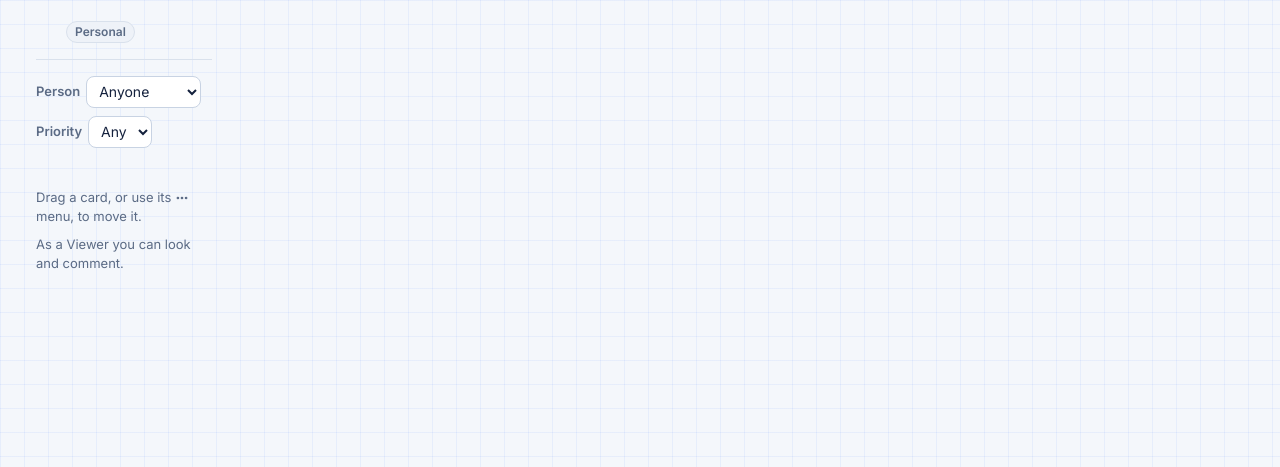
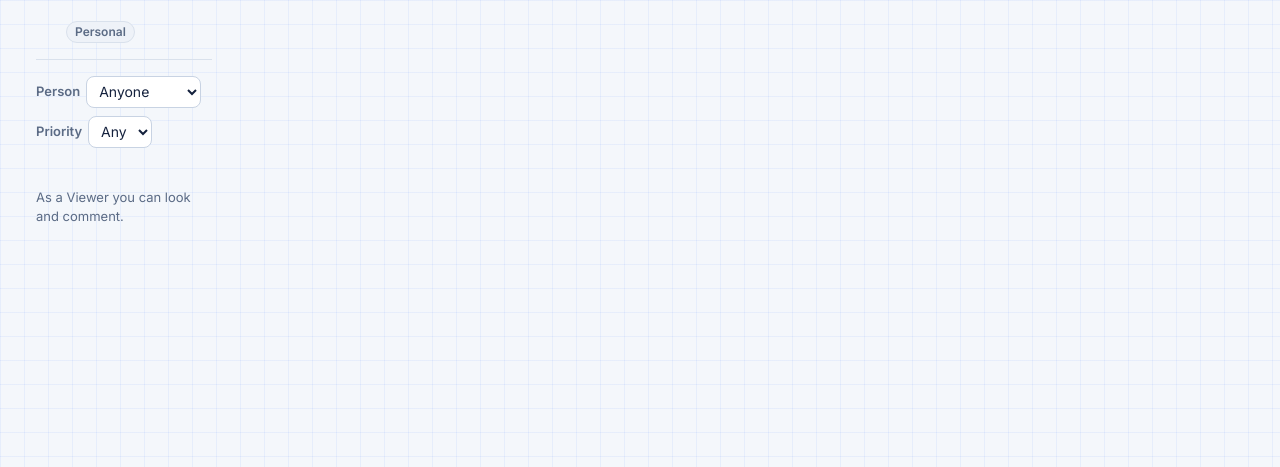
Before and after one commit to jcatibog014/project_management_board, a Python web app: template planit/templates/project/board.html in a window 1280 px wide. Shown: the top 467 px of the page. Run offline with Jinja, Linux system fonts and the light colour scheme; the template is opened without the code that fills it, so the values that code supplies are empty.

Commit message:
Remove the drag hint under the board
"Drag a card, or use its ... menu, to move it." is gone. The notes for
Viewers and Members on the same line stay.

Co-Authored-By: Claude Opus 5.5 <noreply@anthropic.com>

```diff
--- a/planit/templates/project/board.html
+++ b/planit/templates/project/board.html
@@ -72,7 +72,6 @@
     {% endfor %}
   </div>
   <p class="board-legend">
-    <span>Drag a card, or use its {{ icon('more', 14) }} menu, to move it.</span>
     {% if not can.can_create_task(access) and not access.archived %}<span>As a Viewer you can look and comment.</span>{% endif %}
     {% if access.role == 'member' %}<span>Members move the tasks given to them. A Manager approves work in review.</span>{% endif %}
   </p>
```
Also changed, not shown: 1 other file.
